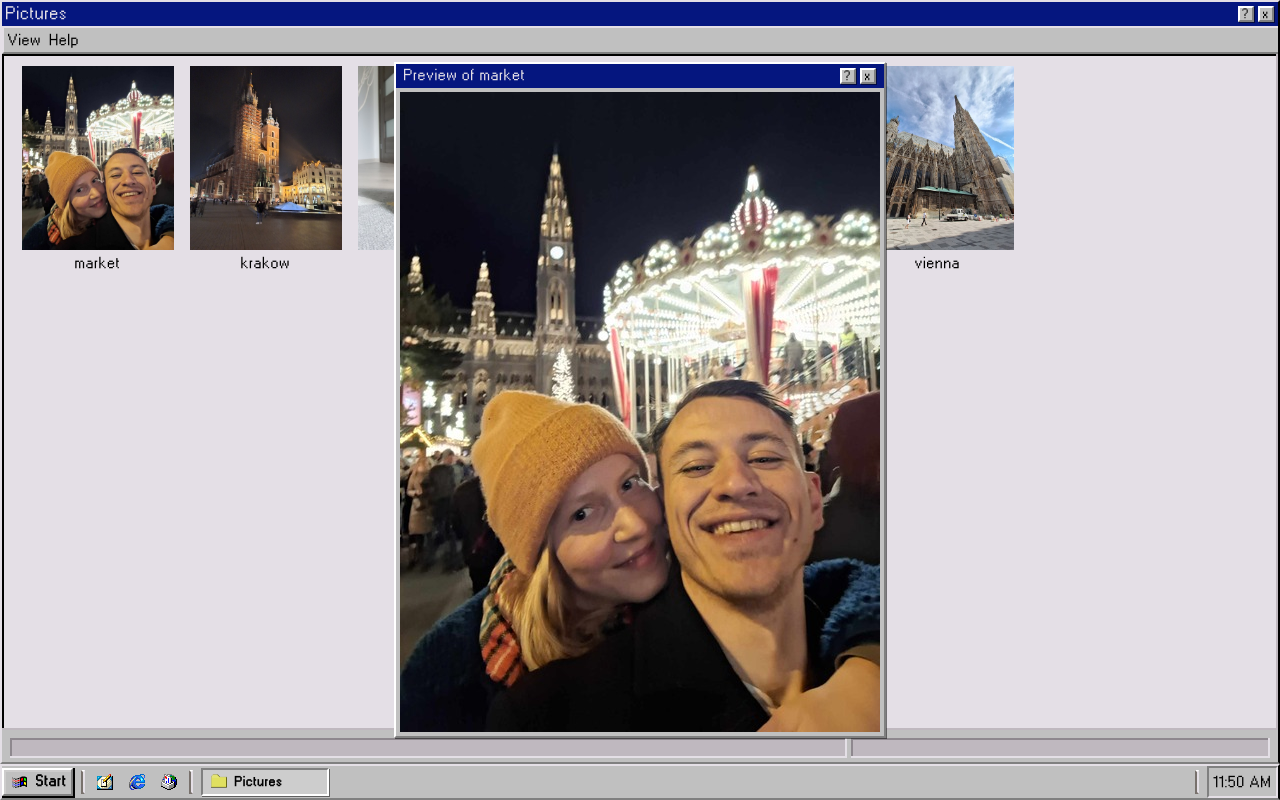
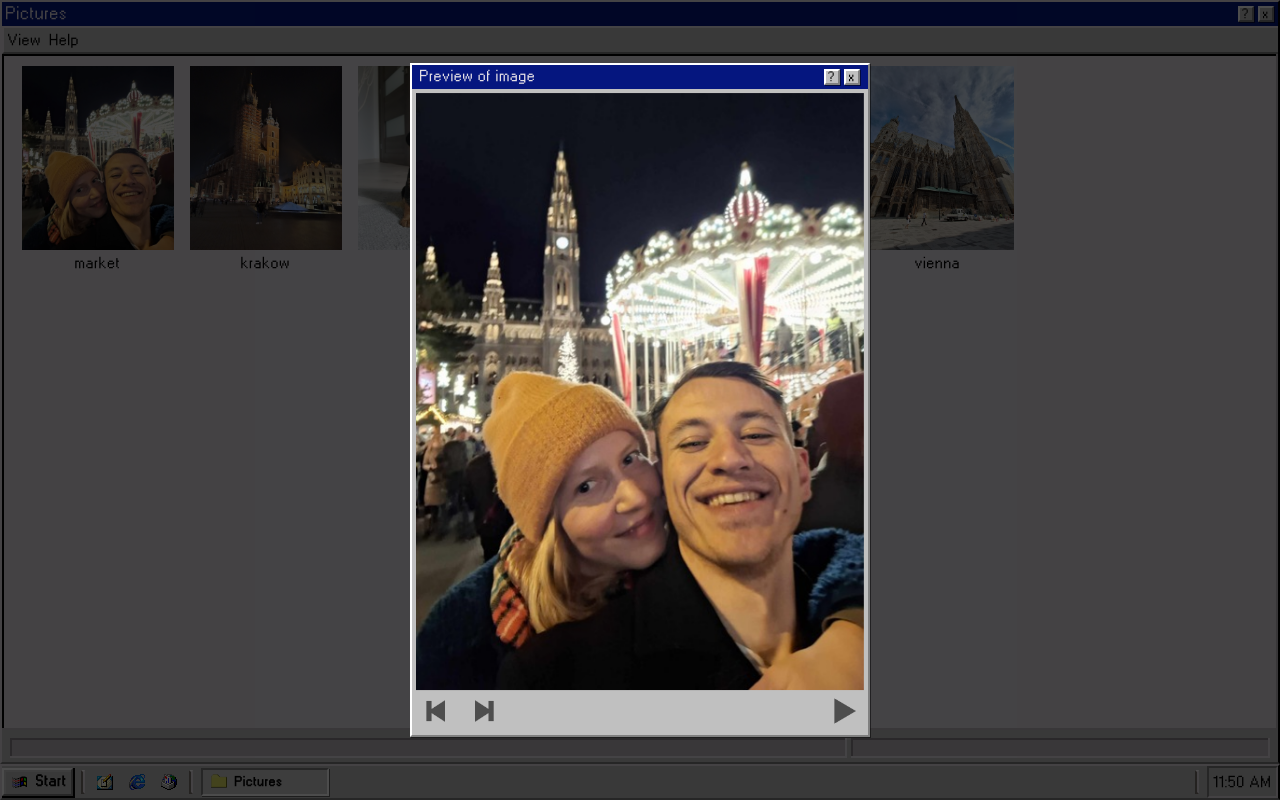
Before and after one commit to radovanbotik/windows, a Next.js app: page /pictures in a window 1280 px wide. Both pictures are taken after a click on the button "market". Built offline with nearby package versions, Linux system fonts and the light colour scheme.

Commit message:
add slider to pictures

```diff
--- a/app/UI/Icon.tsx
+++ b/app/UI/Icon.tsx
@@ -14,20 +14,19 @@ const iconSizeStyles = {
 export default function Icon({
   name,
   icon,
-  href,
   className,
   iconSize = "normal",
   showText = true,
-}: ComponentPropsWithoutRef<typeof Link> & {
+  ...props
+}: ComponentPropsWithoutRef<typeof Link | "button"> & {
   name: string;
   icon: StaticImageData;
-  href: string;
   className?: string;
   iconSize?: IconSizes;
   showText?: boolean;
 }) {
   return (
-    <Button href={href} className={clsx(className, "flex flex-col  justify-center items-center text-center")}>
+    <Button className={clsx(className, "flex flex-col  justify-center items-center text-center")} {...props}>
       <div className={clsx(iconSizeStyles[iconSize], "flex place-content-center p-1")}>
         <Image src={icon} alt={name} width={48} height={48} />
       </div>
--- a/app/UI/Modal.tsx
+++ b/app/UI/Modal.tsx
@@ -9,17 +9,19 @@ export default function Modal({
   body,
   open,
   setIsOpen,
+  backdrop = false,
 }: {
   title?: string;
   description?: ReactNode;
   body?: ReactNode;
+  backdrop?: boolean;
   open: boolean;
   setIsOpen: (arg0: boolean) => void;
 }) {
   return (
     <Dialog className={"relative z-50"} open={open} onClose={() => setIsOpen(false)}>
+      {backdrop && <div className="fixed inset-0 bg-black/70" aria-hidden="true" />}
       <div className="fixed inset-0 flex w-screen items-center justify-center">
-        {/* <Dialog.Panel className="group relative flex flex-col border-t-2 border-t-windows-gray border-l-2 border-l-windows-gray pl-1 pt-1  min-w-96 bg-windows-gray border-b-black border-r-black border-r-2 border-b-2 shadow-[inset_2px_0px_0px_0px_#fff,inset_0px_2px_0px_0px_#fff;]"> */}
         <Dialog.Panel className="group relative flex flex-col  bg-[#C0C0C0] border-2 border-t-[#FFFFFF] border-r-[#808080] border-b-[#808080] border-l-[#FFFFFF] shadow-[1px_1px_0px_0px_#0000007f]">
           <Dialog.Title className="bg-windows-blue text-windows-white text-sm py-1 px-2 " as="div">
             <div className="flex items-center">
--- a/app/pictures/page.tsx
+++ b/app/pictures/page.tsx
@@ -7,11 +7,22 @@ import rado from "../../public/pictures/rado.jpg";
 import szeged from "../../public/pictures/szeged.jpg";
 import vienna from "../../public/pictures/vienna.jpg";
 import Image, { StaticImageData } from "next/image";
-import { ComponentPropsWithoutRef, useState } from "react";
+import React, { ComponentPropsWithoutRef, useRef, useState } from "react";
 import clsx from "clsx";
 import Modal from "../UI/Modal";
 import MenuDropdown from "../UI/MenuDropdown";
 import Button from "../UI/Button";
+import { Swiper, SwiperSlide } from "swiper/react";
+import "swiper/css";
+import "swiper/css/navigation";
+import "swiper/css/effect-fade";
+import { Navigation, Autoplay, EffectFade } from "swiper/modules";
+import { Swiper as SwiperType } from "swiper/types";
+import Icon from "../UI/Icon";
+import prev50 from "../../public/icons/player/prev50.png";
+import next50 from "../../public/icons/player/next50.png";
+import play50 from "../../public/icons/player/play50.png";
+import Divider from "../UI/Divider";
 
 const pictures = [
   {
@@ -99,7 +110,56 @@ function Toolbar({ handleSelect }: { handleSelect: (arg: "tiles" | "list" | "ext
   );
 }
 
+function Slider({ images, currentSlide }: { images: StaticImageData[]; currentSlide: number }) {
+  const swiperRef = useRef<SwiperType | null>(null);
+  const prev = useRef<HTMLDivElement | null>(null);
+  const next = useRef<HTMLDivElement | null>(null);
+
+  return (
+    <div className="flex-col gap-2">
+      <Swiper
+        className="max-w-xs sm:max-w-md"
+        // navigation={true}
+        modules={[Navigation, Autoplay]}
+        initialSlide={currentSlide}
+        onBeforeInit={swiper => {
+          swiperRef.current = swiper;
+        }}
+        // autoplay={{
+        //   delay: 2000,
+        // }}
+      >
+        {images.map((image, i) => (
+          <SwiperSlide key={i}>
+            <Image src={image} alt={"image"} height={640} width={480} className="object-cover block" />
+          </SwiperSlide>
+        ))}
+      </Swiper>
+      <div className="flex gap-2">
+        <div onClick={() => swiperRef.current?.slidePrev()} ref={prev}>
+          <Icon showText={false} icon={prev50} name="previous" />
+        </div>
+        <div onClick={() => swiperRef.current?.slideNext()} ref={next}>
+          <Icon showText={false} icon={next50} name="next" />
+        </div>
+        <div className="ml-auto">
+          <div
+            onClick={() =>
+              swiperRef.current?.autoplay.running
+                ? swiperRef.current?.autoplay.stop()
+                : swiperRef.current?.autoplay.start()
+            }
+          >
+            <Icon showText={false} icon={play50} name="previous" />
+          </div>
+        </div>
+      </div>
+    </div>
+  );
+}
+
 export default function page() {
+  const images = [market, krakow, mafi2, rado, szeged, vienna];
   const [selectedImage, setSelectedImage] = useState<{ name: string; src: StaticImageData } | null>(null);
   const [view, setView] = useState<"tiles" | "list" | "extraLarge">("extraLarge");
   const [isOpen, setIsOpen] = useState(false);
@@ -143,10 +203,12 @@ export default function page() {
       </Window.Footer>
       {selectedImage && (
         <Modal
-          title={`Preview of ${selectedImage.name}`}
+          title={`Preview of ${"image"}`}
           body={
-            <Image src={selectedImage.src} alt={selectedImage.name} height={640} width={480} className="object-cover" />
+            // <Image src={selectedImage.src} alt={selectedImage.name} height={640} width={480} className="object-cover" />
+            <Slider images={images} currentSlide={images.indexOf(selectedImage.src)} />
           }
+          backdrop={true}
           open={isOpen}
           setIsOpen={setIsOpen}
         />
--- a/package.json
+++ b/package.json
@@ -19,7 +19,8 @@
     "gsap": "^3.12.5",
     "next": "14.2.3",
     "react": "^18",
-    "react-dom": "^18"
+    "react-dom": "^18",
+    "swiper": "^11.1.3"
   },
   "devDependencies": {
     "@tailwindcss/aspect-ratio": "^0.4.2",
```
Also changed, not shown: 1 other file (tests, documents, lock files or other folders).
